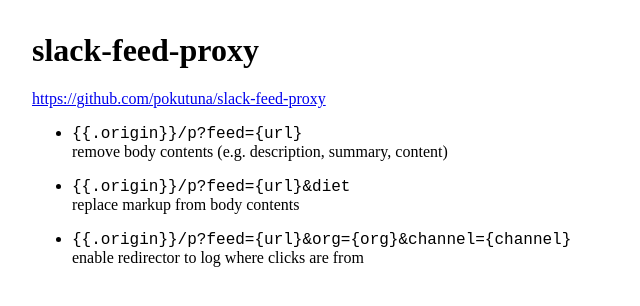
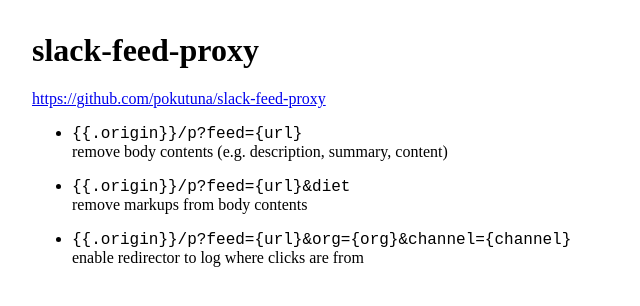
Before and after one commit to pokutuna/feed-pruning-proxy, a plain HTML site: page index.html in a window 1280 px wide. Shown: the full height of the page, 0-640 px from the left. Drawn offline with Linux system fonts and the light colour scheme.

Commit message:
doc: fix

```diff
--- a/index.html
+++ b/index.html
@@ -25,7 +25,7 @@
       </li>
       <li>
         <code>{{.origin}}/p?feed={url}&diet</code><br />
-        replace markup from body contents
+        remove markups from body contents
       </li>
       <li>
         <code>{{.origin}}/p?feed={url}&org={org}&channel={channel}</code><br />
```
